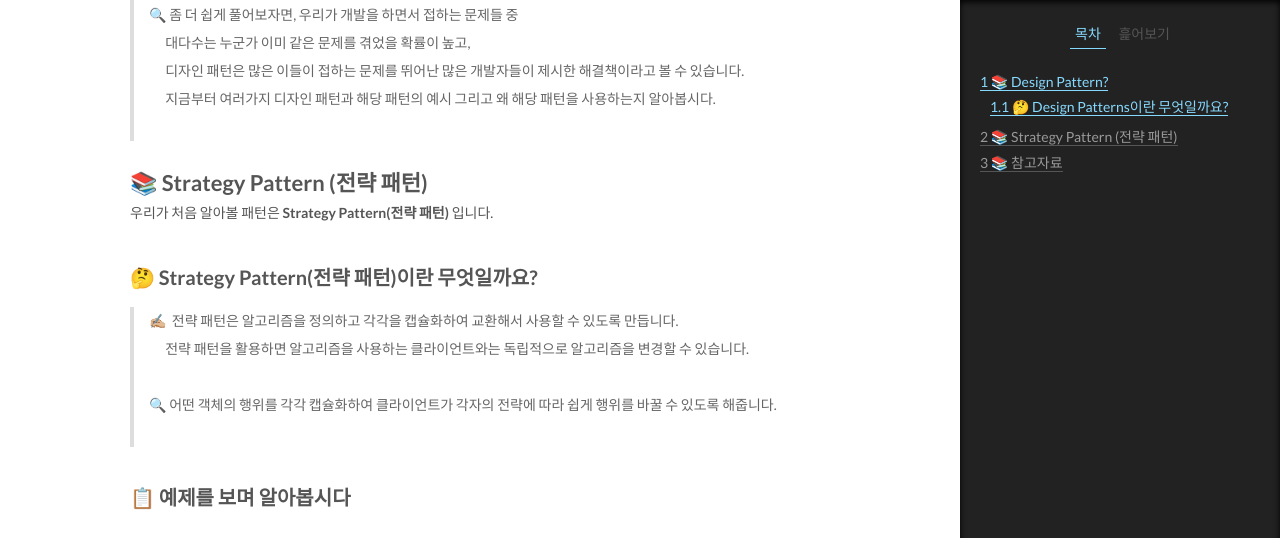
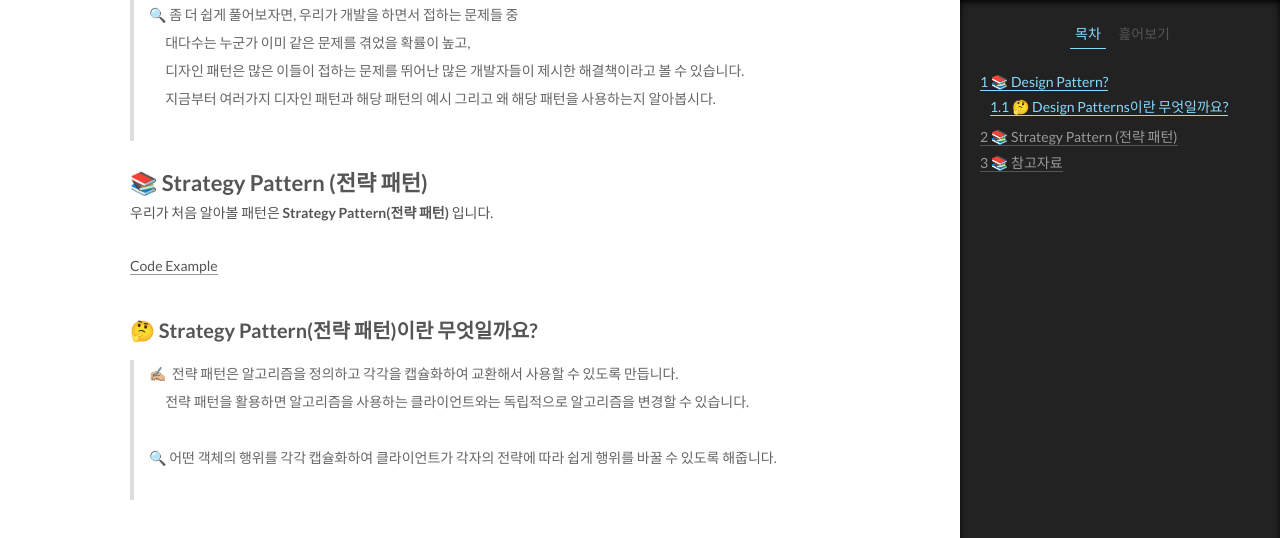
Before and after one commit to jbb9229/jbb9229.github.io, a Jekyll site: the page built from _posts/2020-04-22-Strategy-pattern-01.md, in a window 1280 px wide and 1400 px high, scrolled down 1168 px. Shown: the top 538 px of the window. Built offline with Jekyll 4.4.1, drawn with Linux system fonts in a browser that asks for light colours; comment, search, counter and statistics services are not loaded.

Commit message:
Update 2020-04-22-Strategy-pattern-01.md

```diff
--- a/_posts/2020-04-22-Strategy-pattern-01.md
+++ b/_posts/2020-04-22-Strategy-pattern-01.md
@@ -31,9 +31,10 @@ tags:
 
 # 📚&nbsp;Strategy Pattern (전략 패턴)
 
-
 우리가 처음 알아볼 패턴은 **Strategy Pattern(전략 패턴)** 입니다.
 <br/>
+
+[Code Example](https://github.com/jbb9229/DesignPatterns/tree/master/src/strategy)
 
 ## 🤔&nbsp;Strategy Pattern(전략 패턴)이란 무엇일까요?
 >✍🏼&nbsp; 전략 패턴은 알고리즘을 정의하고 각각을 캡슐화하여 교환해서 사용할 수 있도록 만듭니다. <br/>
```
